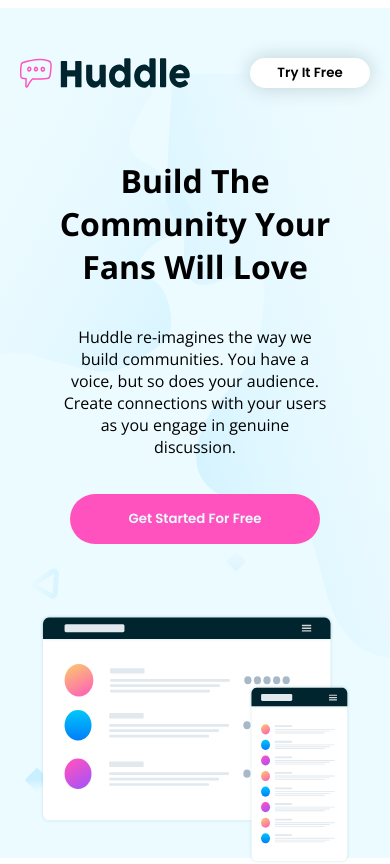
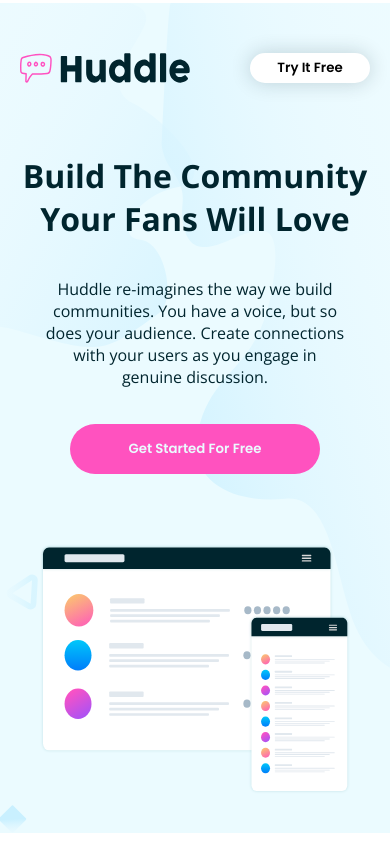
Before and after one commit to Elyticus/Huddle-Landing-Page, a plain HTML site: page index.html in a window 390 px wide. Drawn offline with nearby package versions, Linux system fonts and the light colour scheme.

Commit message:
set up updates

```diff
--- a/huddle-style.css
+++ b/huddle-style.css
@@ -34,6 +34,11 @@ body {
   flex-direction: column;
 }
 
+h1,
+p {
+  color: var(--Very-Dark-Cyan);
+}
+
 picture {
   position: absolute;
   z-index: -1;
@@ -42,7 +47,7 @@ picture {
 header {
   /* margin-top: -5px; */
   max-width: 100%;
-  height: 850px;
+  height: 830px;
 }
 
 .logo__icon {
@@ -76,8 +81,9 @@ header {
     background-image: url(images/bg-hero-mobile.svg);
     background-repeat: no-repeat;
     background-position: center;
-    background-size: 410px;
+    background-size: cover;
     background-color: var(--Very-Pale-Cyan);
+    margin-top: -5px;
   }
 
   body {
@@ -85,7 +91,7 @@ header {
   }
 
   h1 {
-    margin-inline: 40px;
+    margin-inline: 20px;
   }
 
   .logo__flex {
@@ -93,7 +99,7 @@ header {
   }
 
   .hero__paragraph {
-    margin-inline: 62px;
+    margin-inline: 45px;
   }
 
   .started__btn {
```
